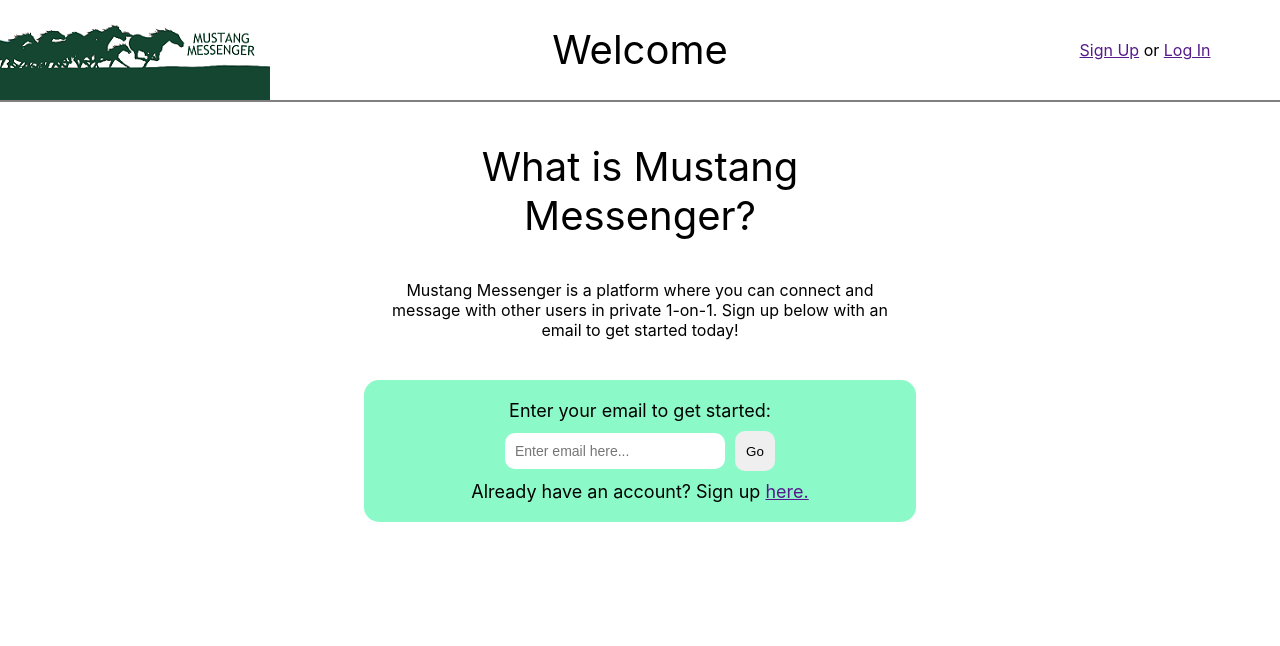
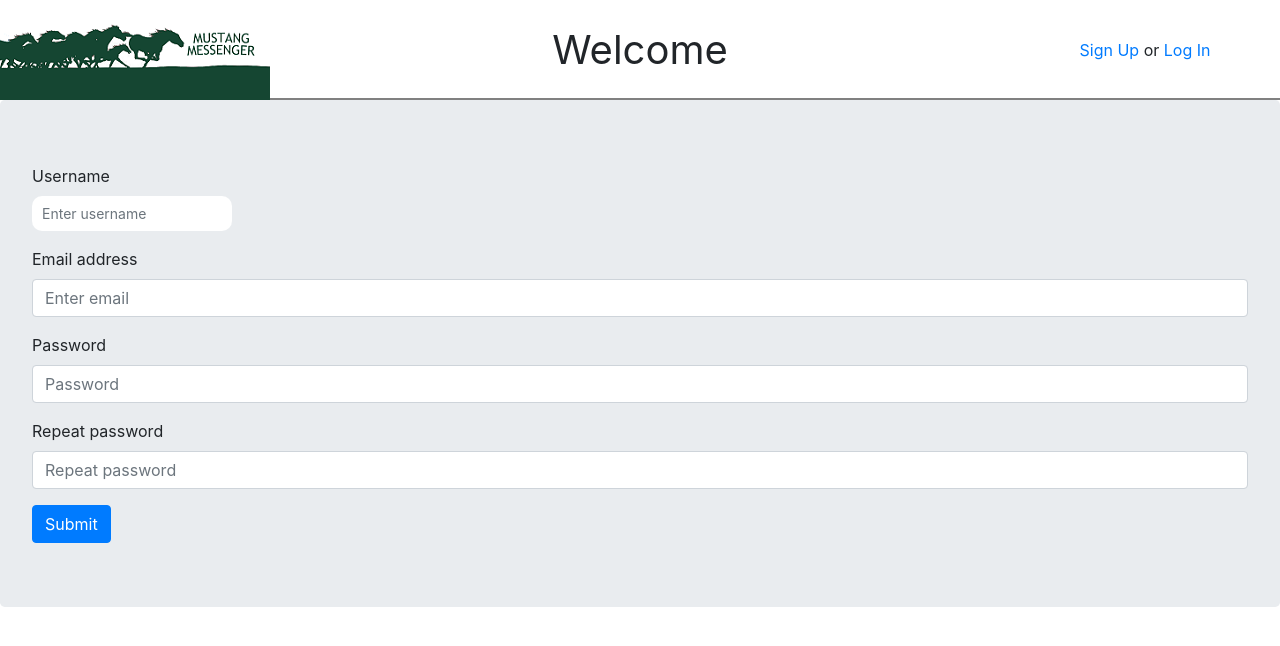
Before and after one commit to otakaran/mustang-messenger, a React (Create React App) app: page /signup in a window 1280 px wide. Shown: the top 646 px of the page. Built offline with nearby package versions, Linux system fonts and the light colour scheme.

Commit message:
Create React component for signup form

```diff
--- /dev/null
+++ b/src/Signup.js
@@ -0,0 +1,37 @@
+import Button from "react-bootstrap/Button";
+import Form from "react-bootstrap/Form";
+import Jumbotron from "react-bootstrap/Jumbotron";
+
+function Signup() {
+  return (
+    <Jumbotron>
+      <Form>
+        <Form.Group controlId="formUsername">
+          <Form.Label>Username</Form.Label>
+          <Form.Control type="text" placeholder="Enter username" />
+        </Form.Group>
+
+        <Form.Group controlId="formEmail">
+          <Form.Label>Email address</Form.Label>
+          <Form.Control type="email" placeholder="Enter email" />
+        </Form.Group>
+
+        <Form.Group controlId="formPassword">
+          <Form.Label>Password</Form.Label>
+          <Form.Control type="password" placeholder="Password" />
+        </Form.Group>
+
+        <Form.Group controlId="formPassword2">
+          <Form.Label>Repeat password</Form.Label>
+          <Form.Control type="password" placeholder="Repeat password" />
+        </Form.Group>
+
+        <Button variant="primary" type="submit">
+          Submit
+        </Button>
+      </Form>
+    </Jumbotron>
+  );
+}
+
+export default Signup;
--- a/src/css/index.css
+++ /dev/null
@@ -1,13 +0,0 @@
-body {
-  margin: 0;
-  font-family: -apple-system, BlinkMacSystemFont, 'Segoe UI', 'Roboto', 'Oxygen',
-    'Ubuntu', 'Cantarell', 'Fira Sans', 'Droid Sans', 'Helvetica Neue',
-    sans-serif;
-  -webkit-font-smoothing: antialiased;
-  -moz-osx-font-smoothing: grayscale;
-}
-
-code {
-  font-family: source-code-pro, Menlo, Monaco, Consolas, 'Courier New',
-    monospace;
-}
--- a/src/index.js
+++ b/src/index.js
@@ -1,16 +1,18 @@
-import React from 'react';
-import ReactDOM from 'react-dom';
-import './css/index.css';
-import App from './App';
-import Header from './header';
-import reportWebVitals from './reportWebVitals';
+import React from "react";
+import ReactDOM from "react-dom";
+import App from "./App";
+import Signup from "./Signup";
+import Header from "./header";
+import reportWebVitals from "./reportWebVitals";
+import 'bootstrap/dist/css/bootstrap.min.css';
+
 
 ReactDOM.render(
   <React.StrictMode>
     <Header />
-    <App />
+    <Signup />
   </React.StrictMode>,
-  document.getElementById('root')
+  document.getElementById("root")
 );
 
 // If you want to start measuring performance in your app, pass a function
```
Also changed, not shown: package.json (+10 -0 lines), src/App.js (+12 -9 lines), src/header.js (+4 -6 lines), 1 other file (tests, documents, lock files or other folders).
